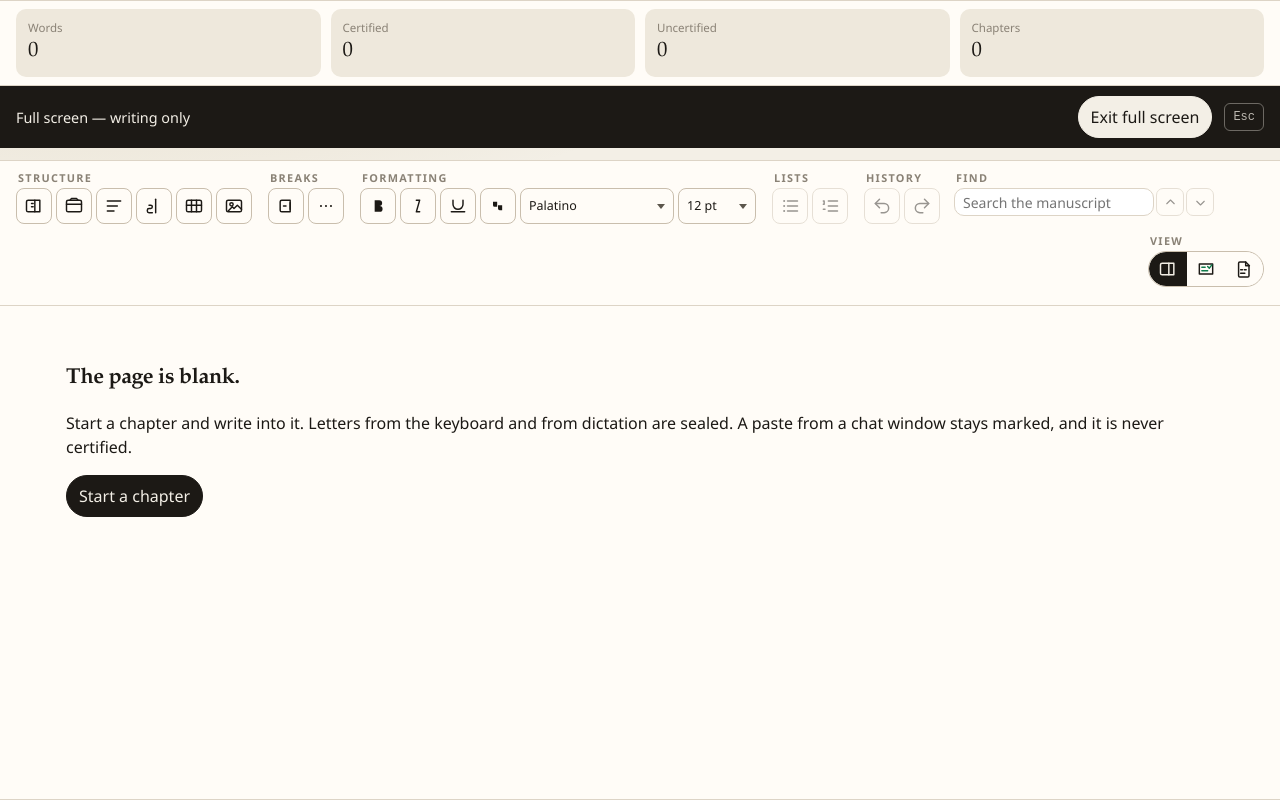
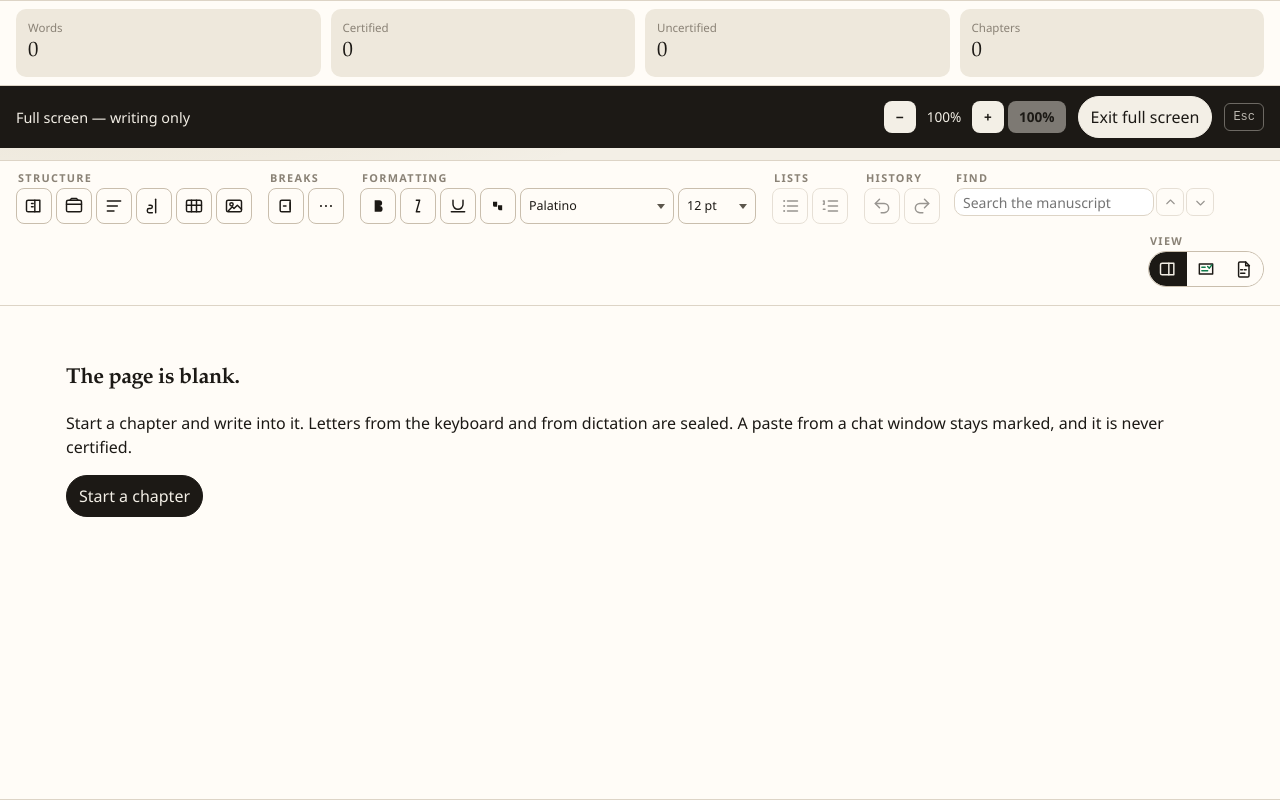
Before and after one commit to shane-carlson/HuManuScript, a React (Vite) app: page / in a window 1280 px wide. Both pictures are taken after a click on the button "Full screen". Built offline with nearby package versions, Linux system fonts and the light colour scheme.

Commit message:
Add a full-screen page zoom that leaves the book font size unchanged.
Zoom in, zoom out, and 100% sit next to Exit full screen. Leaving full screen returns the editor to normal scale.

Co-authored-by: shane.carlson <shane.carlson@gmail.com>

```diff
--- a/src/components/Editor.tsx
+++ b/src/components/Editor.tsx
@@ -77,6 +77,10 @@ import {
 } from '../core/typography.ts';
 
 const BLOCK_MIME = 'application/x-humanuscript-block';
+/** Full-screen view scale only. It does not change the book’s font size. */
+const VIEW_ZOOM_MIN = 50;
+const VIEW_ZOOM_MAX = 200;
+const VIEW_ZOOM_STEP = 10;
 
 function downloadJson(filename: string, value: unknown) {
   const blob = new Blob([JSON.stringify(value, null, 2)], { type: 'application/json' });
@@ -130,6 +134,12 @@ export function Editor({
   const [replaceOpen, setReplaceOpen] = useState(false);
   const [linkedCardId, setLinkedCardId] = useState<string | null>(null);
   const [liveDevice, setLiveDevice] = useState<string | null>(() => shortPlatformLabel());
+  const [viewPercent, setViewPercent] = useState(100);
+  const [trackedFocus, setTrackedFocus] = useState(focusMode);
+  if (focusMode !== trackedFocus) {
+    setTrackedFocus(focusMode);
+    if (!focusMode) setViewPercent(100);
+  }
   const pointListRef = useRef<HTMLOListElement>(null);
   const textDrag = useRef<{ blockId: string; start: number; end: number } | null>(null);
   const canvasRef = useRef<HTMLDivElement>(null);
@@ -379,6 +389,36 @@ export function Editor({
       {focusMode && (
         <div className="focus-exit-bar">
           <p>Full screen — writing only</p>
+          <div className="focus-zoom" role="group" aria-label="Page zoom">
+            <button
+              type="button"
+              data-tooltip="Zoom out"
+              aria-label="Zoom out"
+              disabled={viewPercent <= VIEW_ZOOM_MIN}
+              onClick={() => setViewPercent((current) => Math.max(VIEW_ZOOM_MIN, current - VIEW_ZOOM_STEP))}
+            >
+              −
+            </button>
+            <span className="focus-zoom__level" aria-live="polite">{viewPercent}%</span>
+            <button
+              type="button"
+              data-tooltip="Zoom in"
+              aria-label="Zoom in"
+              disabled={viewPercent >= VIEW_ZOOM_MAX}
+              onClick={() => setViewPercent((current) => Math.min(VIEW_ZOOM_MAX, current + VIEW_ZOOM_STEP))}
+            >
+              +
+            </button>
+            <button
+              type="button"
+              data-tooltip="Back to 100%"
+              aria-label="Back to 100%"
+              disabled={viewPercent === 100}
+              onClick={() => setViewPercent(100)}
+            >
+              100%
+            </button>
+          </div>
           <button type="button" className="primary" onClick={() => onFocusModeChange?.(false)}>
             Exit full screen
           </button>
@@ -656,6 +696,11 @@ export function Editor({
         </div>
 
         <div className="canvas-body" ref={canvasRef}>
+        <div
+          className="page-view"
+          style={focusMode ? ({ '--view-scale': String(viewPercent / 100) } as CSSProperties) : undefined}
+          data-view-scale={focusMode ? viewPercent : 100}
+        >
         {showPreview ? (
           <ExportPreview model={previewModel} doc={doc} />
         ) : doc.blocks.length === 0 ? (
@@ -933,6 +978,7 @@ export function Editor({
           <p className="canvas-note">Drag a handle to reorder a chapter with the prose under it, or move a paragraph. Moving text keeps a keyboard seal on that text. Dropping words in from another app does not.</p>
         )}
         </div>
+        </div>
       </main>
 
       {!focusMode && (
--- a/src/index.css
+++ b/src/index.css
@@ -763,10 +763,37 @@ h3 { font-size: 0.95rem; margin: 18px 0 8px; }
   border-radius: 0;
 }
 .focus-exit-bar p { margin: 0; flex: 1; font-size: 0.9rem; }
+.focus-zoom {
+  display: inline-flex;
+  align-items: center;
+  gap: 4px;
+}
+.focus-zoom button {
+  height: 32px;
+  min-width: 32px;
+  padding: 0 10px;
+  border-radius: 8px;
+  background: var(--bg);
+  color: var(--text);
+  border-color: transparent;
+  font-family: var(--sans);
+  font-size: 0.85rem;
+  font-weight: 650;
+}
+.focus-zoom__level {
+  min-width: 3rem;
+  text-align: center;
+  font-family: var(--sans);
+  font-size: 0.85rem;
+  font-variant-numeric: tabular-nums;
+}
 .focus-exit-bar .primary {
   background: var(--bg);
   color: var(--text);
   border-color: var(--bg);
+}
+.page-view {
+  zoom: var(--view-scale, 1);
 }
 .focus-hint {
   font-family: var(--mono);
```
